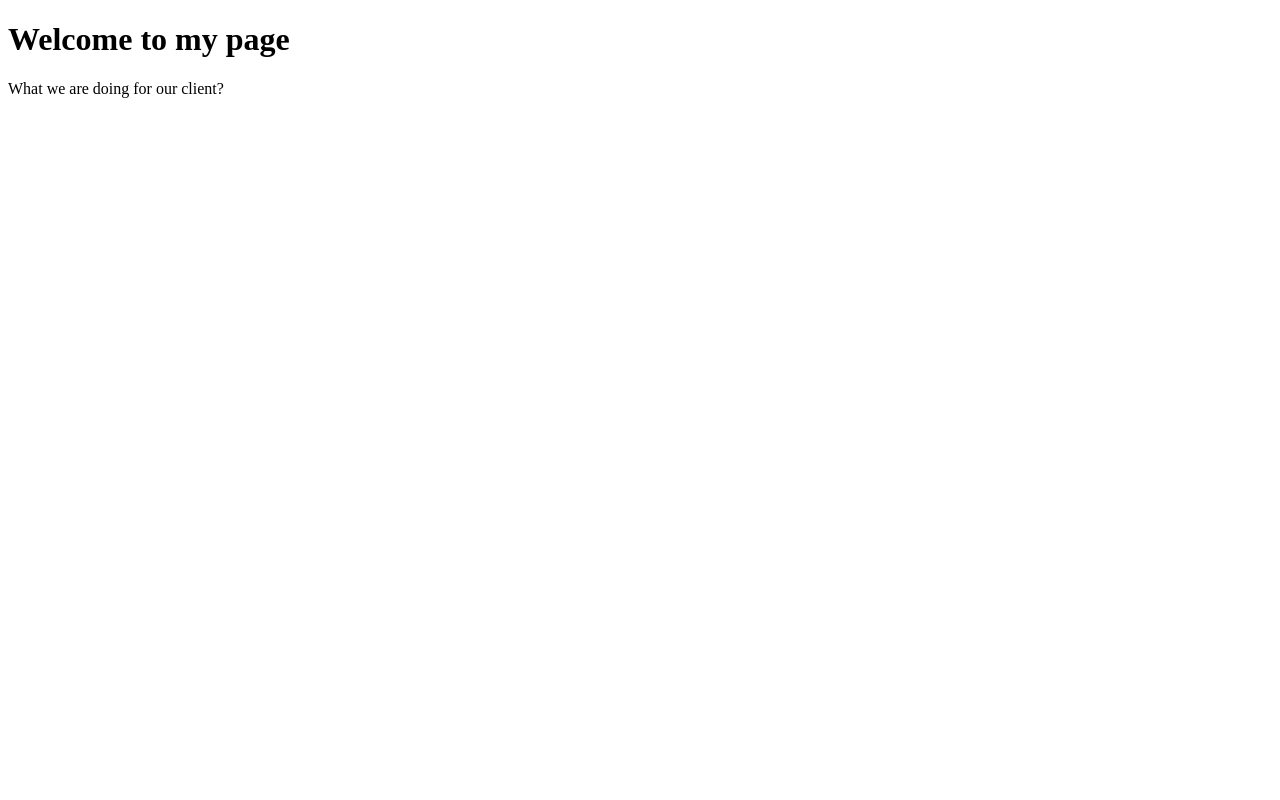
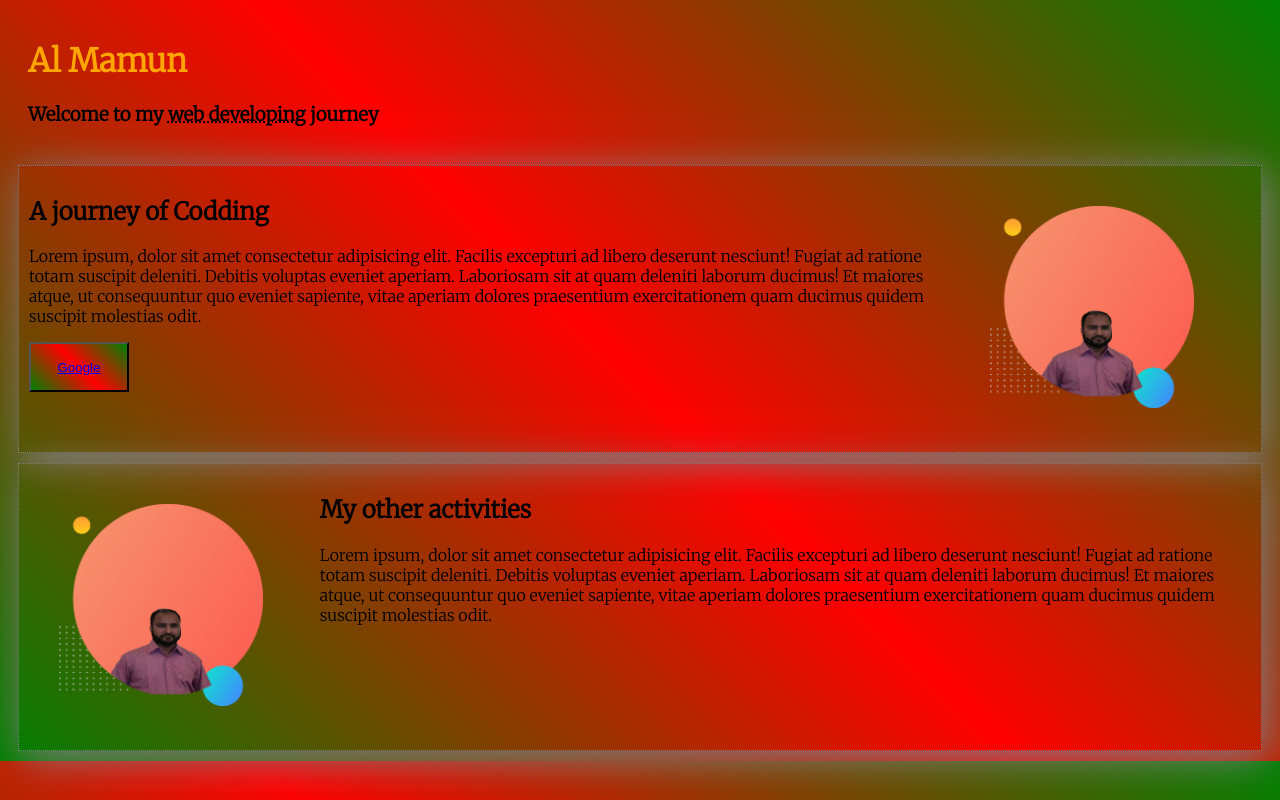
Before and after one commit to mgamamunbd/One, a plain HTML site: page index.html in a window 1280 px wide. Drawn offline with Linux system fonts and the light colour scheme.

Commit message:
Some Changes

```diff
--- a/index.html
+++ b/index.html
@@ -4,11 +4,62 @@
     <meta charset="UTF-8" />
     <meta http-equiv="X-UA-Compatible" content="IE=edge" />
     <meta name="viewport" content="width=device-width, initial-scale=1.0" />
-    <title>Document</title>
+    <!-- Google Font start from here -->
+    <link rel="preconnect" href="https://fonts.googleapis.com" />
+    <link rel="preconnect" href="https://fonts.gstatic.com" crossorigin />
+    <link
+      href="https://fonts.googleapis.com/css2?family=Merriweather:wght@300&display=swap"
+      rel="stylesheet"
+    />
+    <!-- Google Font end here -->
+    <title>Al Mmaun | Portfolio</title>
+    <link rel="stylesheet" href="style.css" />
   </head>
   <body>
-    <h1>Welcome to my page</h1>
-    <p>What we are doing for our client?</p>
-
+    <div class="topHeading">
+      <div>
+        <h1 class="myLogo" title="Mohammed Gias Uddin Al Mamun">Al Mamun</h1>
+      </div>
+      <div>
+        <h3>
+          Welcome to my
+          <abbr title="Junior Full Stack Web Developing">web developing</abbr>
+          journey
+        </h3>
+      </div>
+    </div>
+    <section class="myCoadingJourney">
+      <div>
+        <h1>A journey of Codding</h1>
+        <p>
+          Lorem ipsum, dolor sit amet consectetur adipisicing elit. Facilis
+          excepturi ad libero deserunt nesciunt! Fugiat ad ratione totam
+          suscipit deleniti. Debitis voluptas eveniet aperiam. Laboriosam sit at
+          quam deleniti laborum ducimus! Et maiores atque, ut consequuntur quo
+          eveniet sapiente, vitae aperiam dolores praesentium exercitationem
+          quam ducimus quidem suscipit molestias odit.
+        </p>
+        <button><a href="https://www.google.com">Google</a></button>
+      </div>
+      <div>
+        <img src="./images/my-bg.png" alt="My Background Image" />
+      </div>
+    </section>
+    <section class="myCoadingJourney">
+      <div>
+        <img src="./images/my-bg.png" alt="My Background Image" />
+      </div>
+      <div>
+        <h1>My other activities</h1>
+        <p>
+          Lorem ipsum, dolor sit amet consectetur adipisicing elit. Facilis
+          excepturi ad libero deserunt nesciunt! Fugiat ad ratione totam
+          suscipit deleniti. Debitis voluptas eveniet aperiam. Laboriosam sit at
+          quam deleniti laborum ducimus! Et maiores atque, ut consequuntur quo
+          eveniet sapiente, vitae aperiam dolores praesentium exercitationem
+          quam ducimus quidem suscipit molestias odit.
+        </p>
+      </div>
+    </section>
   </body>
 </html>
--- a/style.css
+++ b/style.css
@@ -0,0 +1,36 @@
+body {
+  background-image: linear-gradient(45deg, green, red, green);
+  font-family: "Merriweather", serif;
+}
+h2 {
+  text-align: center;
+  margin-top: 50px;
+}
+.myLogo {
+  color: orange;
+  text-align: left;
+}
+.mySubject {
+  color: palevioletred;
+}
+.topHeading {
+  padding: 10px;
+  margin: 10px;
+}
+button {
+  height: 50px;
+  width: 100px;
+  background-image: linear-gradient(45deg, green, red, green);
+}
+section {
+  display: flex;
+  width: auto;
+  margin: 10px;
+  padding: 10px;
+  border: 0.5px dotted gray;
+  box-shadow: 5px 7px 40px gray;
+}
+section img {
+  width: 70%;
+  margin: 30px;
+}
```
Also changed, not shown: images/dream-bg.png (added), images/exp-bg.png (added), images/favicon.png (added), images/my-bg.png (added), images/my-bg2.png (added), images/top-banner.png (added).
